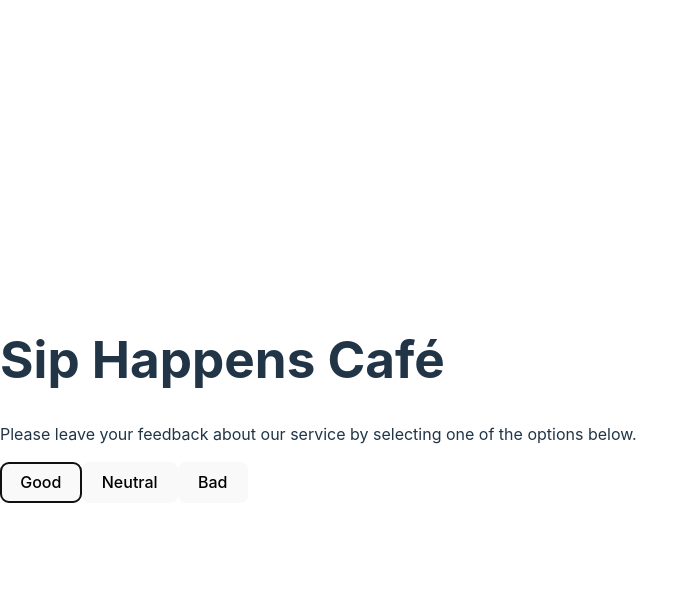
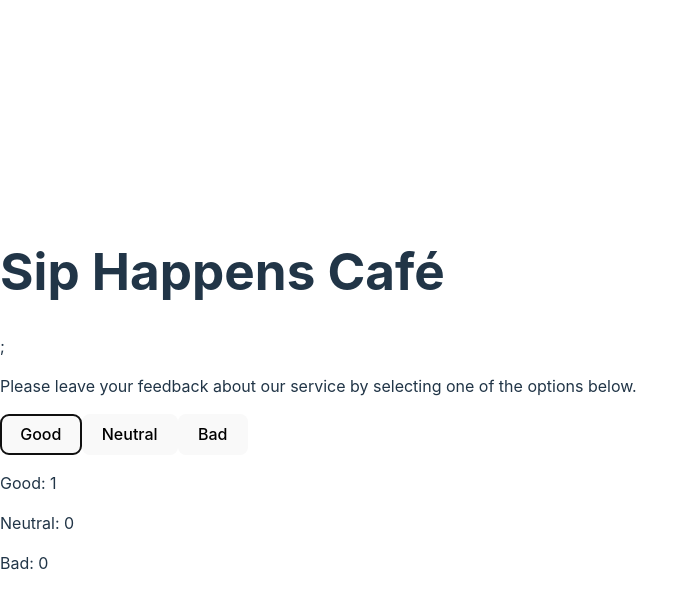
Before and after one commit to IrynaSvitlychna/goit-react-hw-02, a React (Vite) app: page / in a window 1280 px wide. Both pictures are taken after a click on the button "Good". Shown: the top 608 px of the page, without its empty margins (0-699 px from the left). Built offline with nearby package versions, Linux system fonts and the light colour scheme.

Commit message:
add component Description, update Feedback

```diff
--- a/src/components/App/App.jsx
+++ b/src/components/App/App.jsx
@@ -3,8 +3,10 @@
 // import viteLogo from '/vite.svg'
 import css from './App.module.css';
 
+
 import Options from '../Options/Options';
-// import Feedback from '../Feedback/Feedback';
+import Description from '../Description/Description';
+import Feedback from '../Feedback/Feedback';
 
 
 function App() {
@@ -14,6 +16,8 @@
 	bad: 0
 });
 
+  const totalFeedback = clicks.good + clicks.neutral + clicks.bad;
+  console.log(totalFeedback);
 
   const updateFeedback = feedbackType => {
   setClicks({
@@ -24,11 +28,8 @@
 
   return (
     <>
-      <>
-        <h1>Sip Happens Café</h1>
-        <p>Please leave your feedback about our service by selecting one of the options below.</p>
-      </>
 
+      < Description />
 
       <Options value={clicks.good} onTrack={() => updateFeedback('good')}>Good</Options>
       <Options value={clicks.neutral} onTrack={() => updateFeedback('neutral')}>Neutral</Options>
@@ -38,6 +39,8 @@
       <Options value={clicks.neutral} onTrack={updateFeedback}>Neutral</Options>
       <Options value={clicks.bad} onTrack={updateFeedback}>Bad</Options>  */}
 
+      <Feedback value={clicks} />
+
     </>
   );
 }
--- a/src/components/Feedback/Feedback.jsx
+++ b/src/components/Feedback/Feedback.jsx
@@ -1,10 +1,15 @@
 
-// function Feedback({ value, children }) {
-//   return (
-//       <>
-//       <p>{children} : {value}</p>
-//      </>
-//     )
-// }
+function Feedback({ value: { good, neutral, bad }}) {
+    if (good || neutral || bad != 0) {
+        return (
+      <>
+        <p>Good: {good}</p>
+        <p>Neutral: {neutral}</p>
+        <p>Bad: {bad}</p>
+     </>
+     )
+    }
 
-// export default Feedback
+ }
+
+export default Feedback
```
